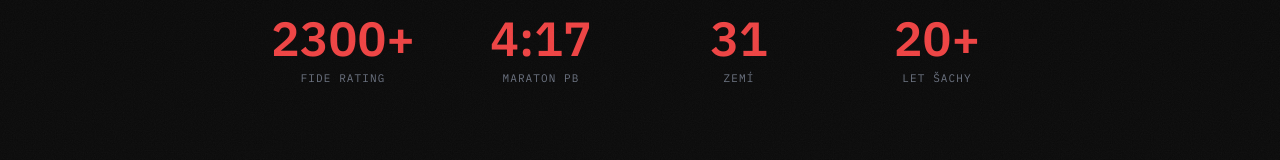
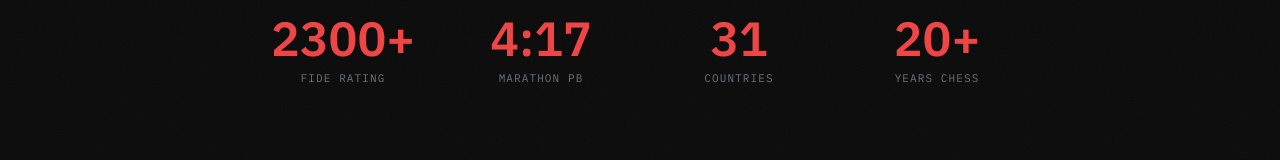
Before and after one commit to petrhollan22/petr-portfolio, a Next.js app: page /en/about in a window 1280 px wide. Shown: the part 303-463 px from the top of the page. Built offline with nearby package versions, Linux system fonts and the light colour scheme; no server answers.

Commit message:
Fix EN localization: fromBlog, about stat labels

```diff
--- a/app/[locale]/about/page.tsx
+++ b/app/[locale]/about/page.tsx
@@ -34,15 +34,15 @@ export default function AboutPage() {
           </a>
           <a href="https://www.triatlony.com/bezecke-tabulky/zavodnici/286167-hollan-petr" target="_blank" rel="noopener noreferrer" className="group" title="Vodafone Prague Marathon 2026">
             <div className="text-5xl font-black gradient-text mb-2 group-hover:text-red-400 transition-colors">4:17</div>
-            <div className="mono-label text-gray-500">Maraton PB</div>
+            <div className="mono-label text-gray-500">{t('statMarathon')}</div>
           </a>
           <Link href="/free-time" className="group">
             <div className="text-5xl font-black gradient-text mb-2 group-hover:text-red-400 transition-colors">{countriesVisited.length}</div>
-            <div className="mono-label text-gray-500">Zemí</div>
+            <div className="mono-label text-gray-500">{t('statCountries')}</div>
           </Link>
           <div>
             <div className="text-5xl font-black gradient-text mb-2">20+</div>
-            <div className="mono-label text-gray-500">Let šachy</div>
+            <div className="mono-label text-gray-500">{t('statChess')}</div>
           </div>
         </div>
       </section>
--- a/app/[locale]/page.tsx
+++ b/app/[locale]/page.tsx
@@ -104,7 +104,7 @@ export default async function Home({ params }: { params: Promise<{ locale: strin
 
       {latestPost && (
         <section className="container py-12 border-t border-gray-800">
-          <p className="mono-label text-red-400 mb-6">Z blogu</p>
+          <p className="mono-label text-red-400 mb-6">{t('fromBlog')}</p>
           <div className="grid md:grid-cols-2 gap-8 items-center">
             <div>
               <h2 className="text-2xl font-bold mb-3 hover:text-red-400 transition-colors">
--- a/messages/cs.json
+++ b/messages/cs.json
@@ -254,7 +254,10 @@
     "note1": "Tenhle web je hlavně o zábavě a inspiraci, ne obchodní prezentace. Vznikl i proto, abych si vyzkoušel nové nástroje a něco se přitom naučil. Není dokonalý a nemá být.",
     "note2": "Všechno, co tu najdete, je veřejně dohledatelné. Jen jsem vám chtěl ulehčit práci.",
     "note3": "Kdybyste měli zpětnou vazbu nebo nápad, co doplnit, napište mi.",
-    "statsTitle": "Zbytečně konkrétní čísla"
+    "statsTitle": "Zbytečně konkrétní čísla",
+    "statMarathon": "Maraton PB",
+    "statCountries": "Zemí",
+    "statChess": "Let šachy"
   },
   "notFound": {
     "title": "404: Model nenašel shodu",
--- a/messages/en.json
+++ b/messages/en.json
@@ -254,7 +254,10 @@
     "note1": "This site is mostly about fun and inspiration, not a sales pitch. I also built it to try out some new tools and learn something along the way. It isn't perfect, and it isn't meant to be.",
     "note2": "Everything here is publicly available anyway. I just wanted to save you the search.",
     "note3": "If you have feedback or an idea for something to add, drop me a line.",
-    "statsTitle": "Unnecessarily specific numbers"
+    "statsTitle": "Unnecessarily specific numbers",
+    "statMarathon": "Marathon PB",
+    "statCountries": "Countries",
+    "statChess": "Years chess"
   },
   "notFound": {
     "title": "404: No match found",
```
